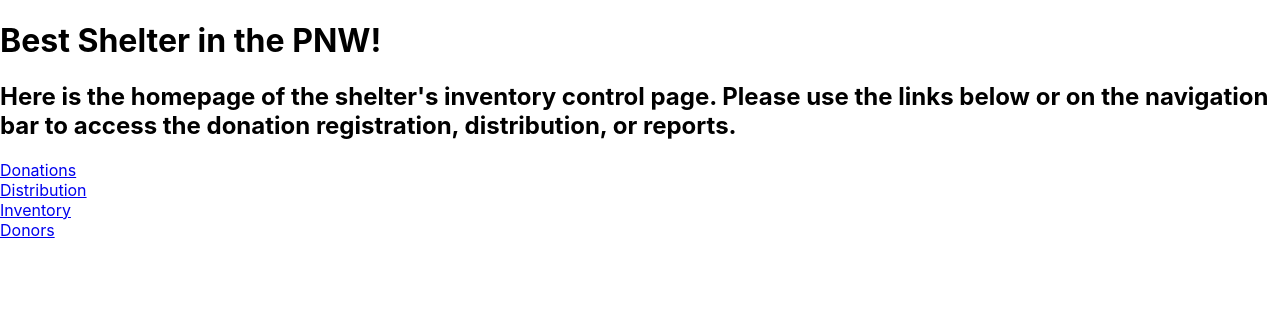
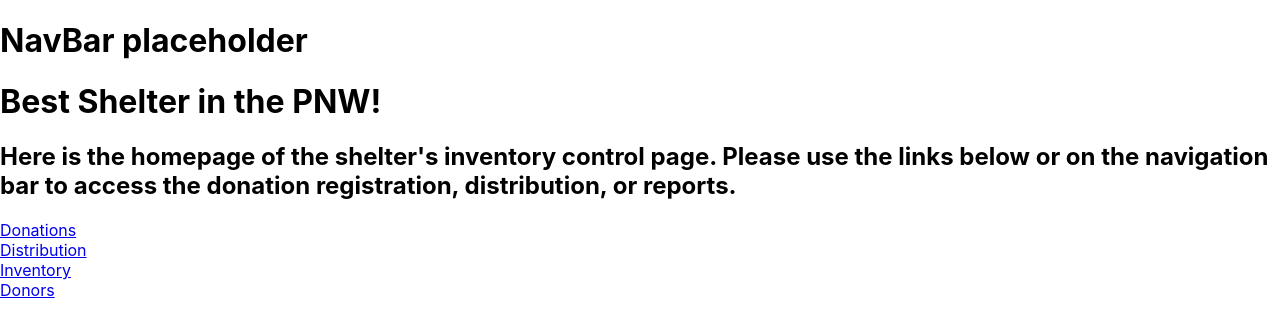
Before and after one commit to Sparky338/Digital-Aid_technical, a React (Create React App) app in the folder digital-aid-seattle/: page / in a window 1280 px wide. Shown: the top 334 px of the page. Built offline with nearby package versions, Linux system fonts and the light colour scheme.

Commit message:
created NavBar placeholder, will add links with highlights on current location

```diff
--- a/digital-aid-seattle/src/App.js
+++ b/digital-aid-seattle/src/App.js
@@ -5,10 +5,12 @@ import Donation from './components/donation';
 import Distribution from './components/distribution';
 import Inventory from './components/inventory';
 import Donors from './components/donors';
+import NavBar from './components/navbar';
 
 function App() {
   return (
     <BrowserRouter>
+      <NavBar />
       <Routes>
         <Route path = '/' exact = {true} element = {<Homepage />} />
         <Route path = '/donation' element = {<Donation />} />
--- /dev/null
+++ b/digital-aid-seattle/src/components/navbar.js
@@ -0,0 +1,10 @@
+const NavBar = () => {
+
+    return (
+        <div className="main-nav-bar">
+            <h1>NavBar placeholder</h1>
+        </div>
+    )
+};
+
+export default NavBar;
```
